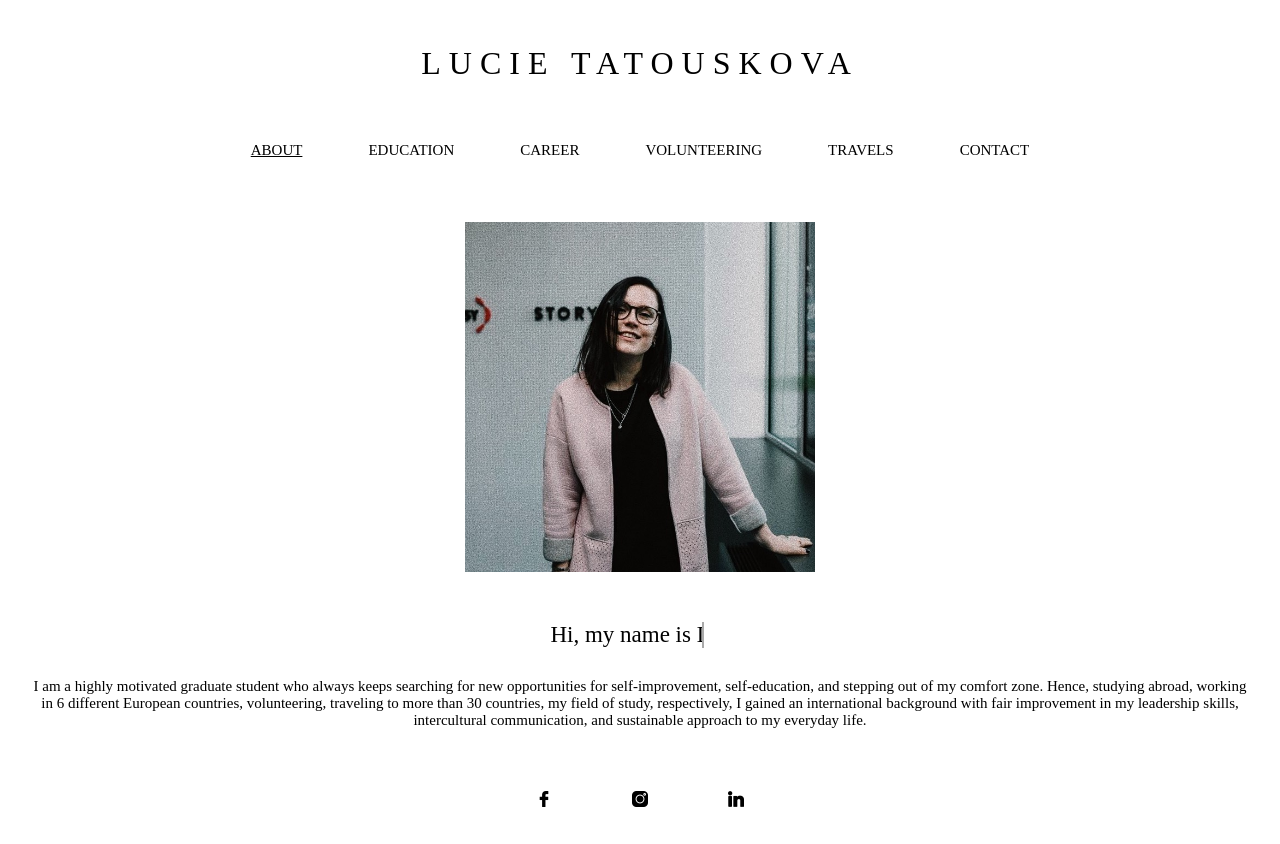
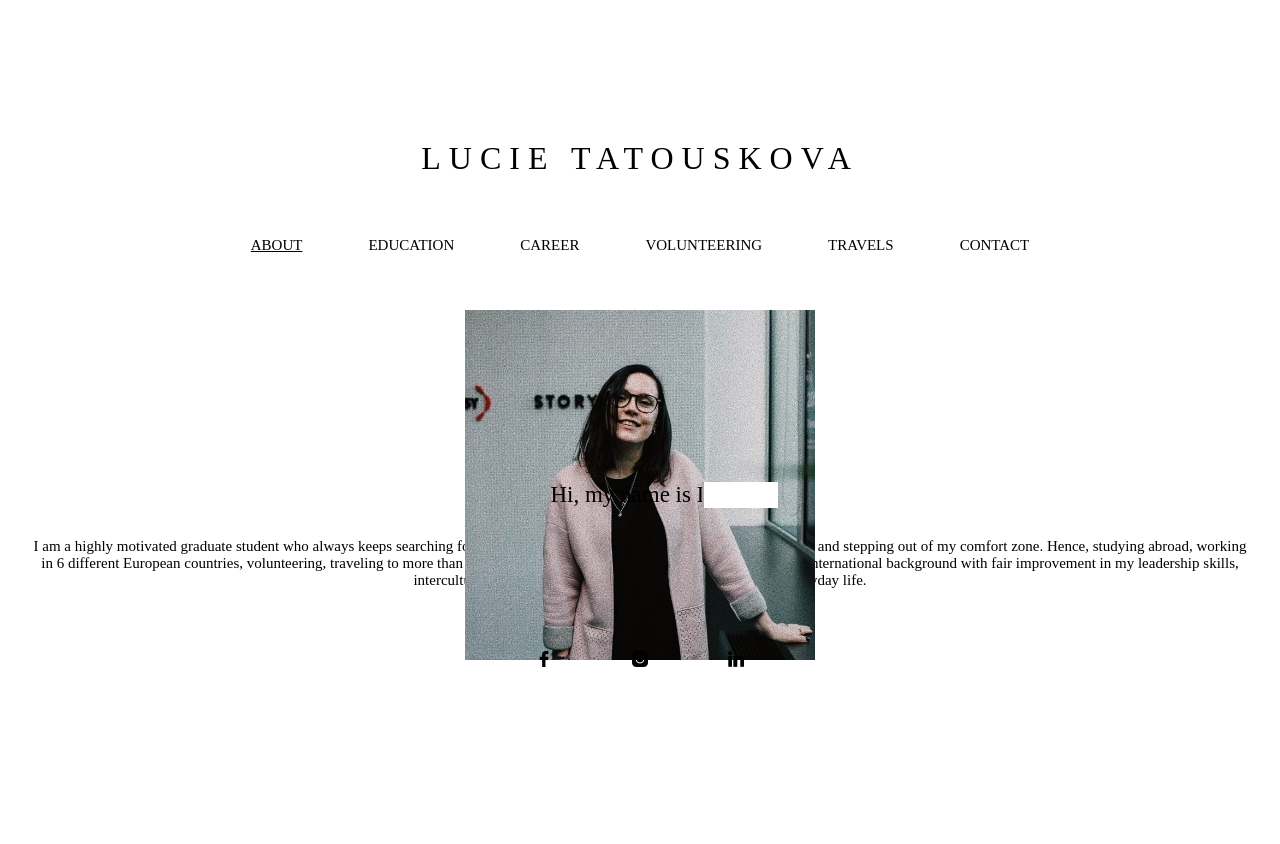
Before and after one commit to tatouskovalucie/portfolio, a plain HTML site: page index.html in a window 1280 px wide. After the commit the page ends 800 px from the top, so only its background shows below. Drawn offline with Linux system fonts and the light colour scheme; a web font is replaced by a local one.

Commit message:
Add files via upload

```diff
--- a/css/style.css
+++ b/css/style.css
@@ -54,12 +54,54 @@ a.skip:focus{
   text-decoration: underline;
 }
 
-#me {
+/*Flip card*/
+
+.flip_card {
+  position: absolute;
+  top:50%;
+  left:50%;
+  transform: translate(-50%,-50%);
+  width:350px;
+  height: 250px;
   display: block;
   margin-left: auto;
   margin-right: auto;
-  width: 350px;
   margin-top: 35px;
+}
+.flip_card img{
+  width: 100%;
+}
+
+.flip_card .flip_card_front,
+.flip_card .flip_card_back
+{
+width: 100%;
+height: 100%;
+position: absolute;
+top:50%;
+top:0;
+left:0;
+transition: 2s;
+backface-visibility: hidden;
+
+}
+.flip_card .flip_card_front{
+  transform: perspective(1000px) rotateY(Odeg);
+  z-index: 2;
+}
+
+.flip_card .flip_card_back{
+  transform: perspective(1000px) rotateY(180deg);
+  z-index: 1;
+}
+.flip_card:hover .flip_card_front{
+  transform: perspective(1000px) rotateY(-180deg);
+  z-index: 2;
+}
+
+.flip_card:hover .flip_card_back{
+  transform: perspective(1000px) rotateY(0deg);
+  z-index: 1;
 }
 
 /* Animation*/
@@ -88,6 +130,7 @@ body {
   text-align: center;
   margin:30px;
   margin-left: 43%;
+  margin-top: 200px;
 }
 
 .intro-header::before,
--- a/index.html
+++ b/index.html
@@ -42,7 +42,14 @@
   </header>
 
   <main id="skip">
-    <img src="img/me.jpg" id="me" alt="me" />
+    <div class="flip_card">
+          <div class="flip_card_front">
+            <img src="img/me.jpg" alt="me">
+          </div>
+         <div class="flip_card_back">
+          <img src="img/me.jpg" alt="me">
+        </div>
+      </div>
     <div class="intro-header">
       <h1>Hi, my name is LUCIE !</h1>
     </div>
```
